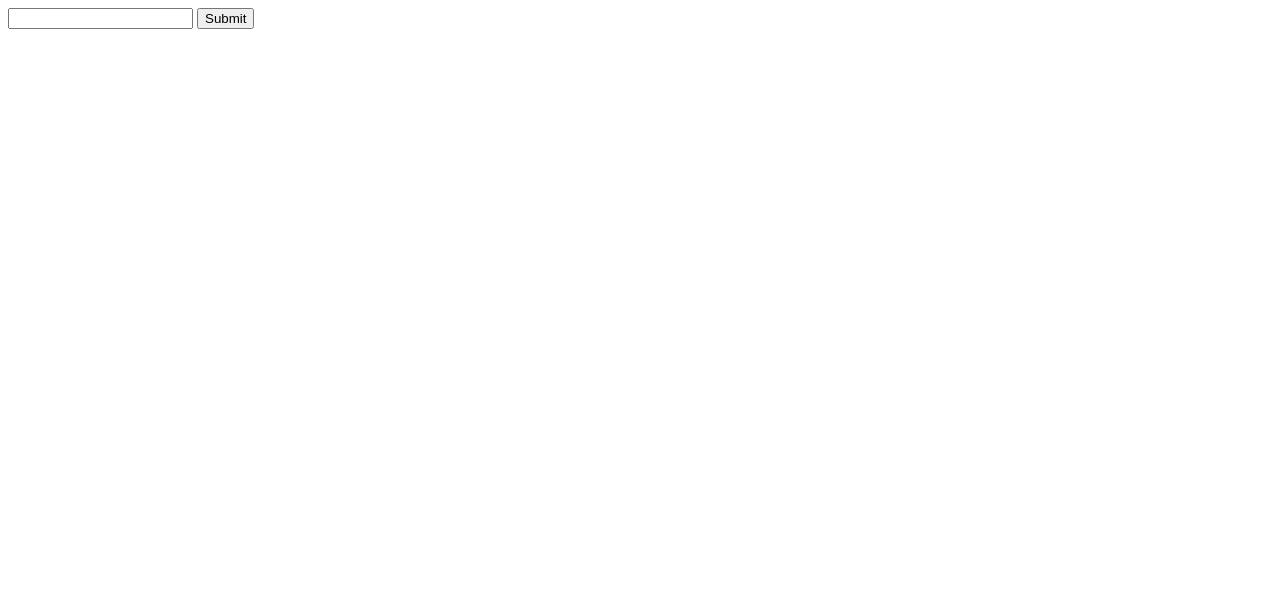
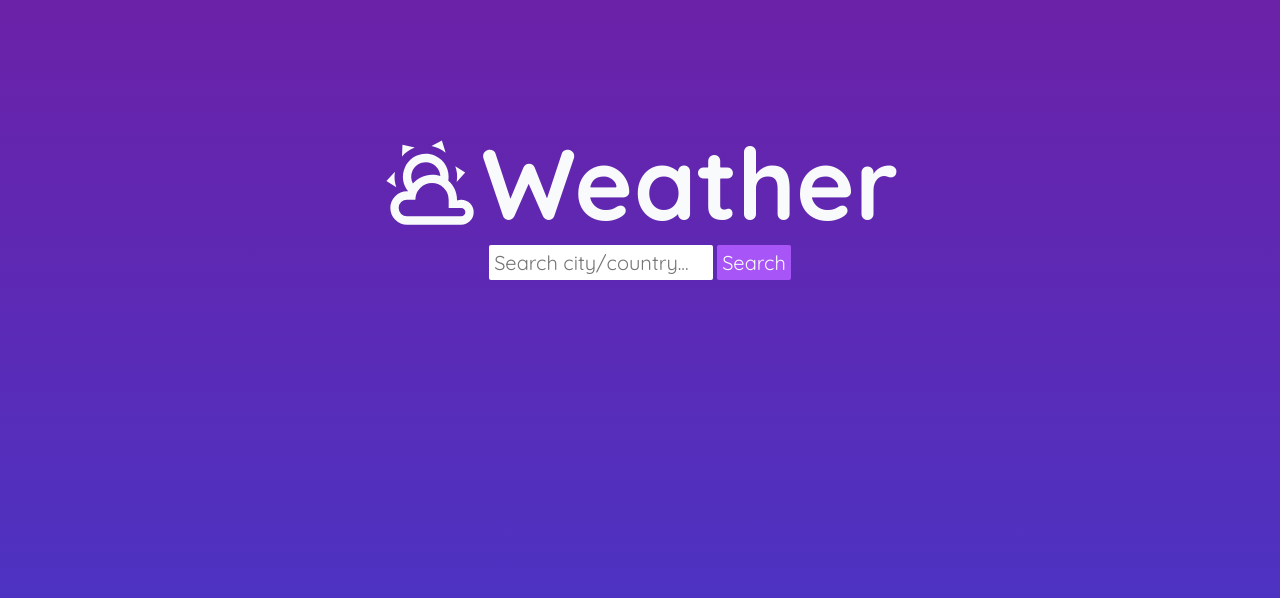
Before and after one commit to MichaelHalaj/Weather-API, a website built with webpack: page dist/index.html in a window 1280 px wide. Built offline with Linux system fonts and the light colour scheme.

Commit message:
Add style

```diff
--- a/src/index.js
+++ b/src/index.js
@@ -1,8 +1,30 @@
 import './style.css';
 
+const nameNode = document.querySelector('.city');
+
+function updatePlace(data) {
+  nameNode.textContent = data.name;
+}
+function resolve(data) {
+  const curr = data.current;
+  const loc = data.location;
+  const usefulData = {
+    name: loc.name,
+    country: loc.country,
+    region: loc.region,
+    localtime: loc.localtime,
+    temp_f: curr.temp_f,
+    temp_c: curr.temp_c,
+  };
+  updatePlace(usefulData);
+  console.log(usefulData.name);
+  // console.log(usefulData);
+  return usefulData;
+}
 function handleError(error) {
-  console.log(error);
+  console.log(`There was an error:${error}`);
 }
+
 async function getWeather(searchValue) {
   /* fetch(`http://api.weatherapi.com/v1/current.json?key=a2ab483a5ab34008a59185749231106&q=${searchValue}&aqi=no`, { mode: 'cors' })
     .then((response) => response.json())
@@ -16,8 +38,9 @@ async function getWeather(searchValue) {
     .catch(handleError);
     */
   const response = await fetch(`http://api.weatherapi.com/v1/current.json?key=a2ab483a5ab34008a59185749231106&q=${searchValue}&aqi=no`, { mode: 'cors' });
+  const weatherData = await response.json();
   if (response.status === 200) {
-    const weatherData = await response.json();
+    // console.log(weatherData);
     return weatherData;
   } if (response.status === 400) {
     throw new Error('empty');
@@ -29,5 +52,7 @@ const weatherForm = document.getElementById('weather-form');
 weatherForm.addEventListener('submit', (event) => {
   event.preventDefault();
   const searchValue = event.target.search.value;
-  getWeather(searchValue).catch(handleError);
+  const data = getWeather(searchValue);
+  data.then(resolve).catch(handleError);
+  //console.log(weatherData);
 });
--- a/src/style.css
+++ b/src/style.css
@@ -0,0 +1,86 @@
+body,
+html {
+    padding: 0;
+    margin: 0;
+    height: 100%;
+    font-family: 'Quicksand';
+    /* background: linear-gradient(0deg, #fef08a, #a3e635, #4ade80, #2dd4bf); */
+    background: linear-gradient(180deg, #6b21a8, #4338ca);
+    display: flex;
+    justify-content: center;
+    align-items: center;
+    position: relative;
+}
+.bold {
+    font-weight: 700;
+}
+input {
+    font-family: 'Quicksand';
+    font-size: 20px;
+}
+label {
+    display: flex;
+    padding: 0;
+    margin: 0;
+    gap: 4px
+}
+.title{
+    color: #f9fafb;
+    font-size: 100px;
+    display: flex;
+    justify-content: center;
+    align-items: center;
+}
+svg {
+    width: 100px;
+}
+form{
+    display: flex;
+    padding: 0;
+    margin: 0;
+}
+
+.container {
+    display: flex;
+    flex-direction: column;
+    align-items: center;
+    margin-bottom: 400px;
+}
+input[type="text"] {
+    padding: 5px;
+    border: none;
+    border-radius: 2px;
+    color: #0a0a0a;
+    outline: 2px solid #a955f700;
+    transition: outline 150ms ease-in-out;
+}
+input[type="text"]:focus {
+    outline: 2px solid #a955f7cf;
+}
+input[type="submit"] {
+    background-color: #a855f7;
+    border: 0;
+    outline: none;
+    padding: 5px;
+    border-radius: 2px;
+    color: #f9fafb;
+    transition: background-color 150ms ease-in-out;
+}
+input[type="submit"]:hover {
+    outline: none;
+    background-color: #9333ea;
+    cursor: pointer;
+}
+.dropdown {
+    display: block;
+}
+.entry {
+    position: relative;
+    display: flex;
+    flex-direction: column;
+    align-items: center;
+}
+.result {
+    position: absolute;
+    z-index: 1;
+}
```
Also changed, not shown: dist/index.html, dist/main.js, 1 other file.
